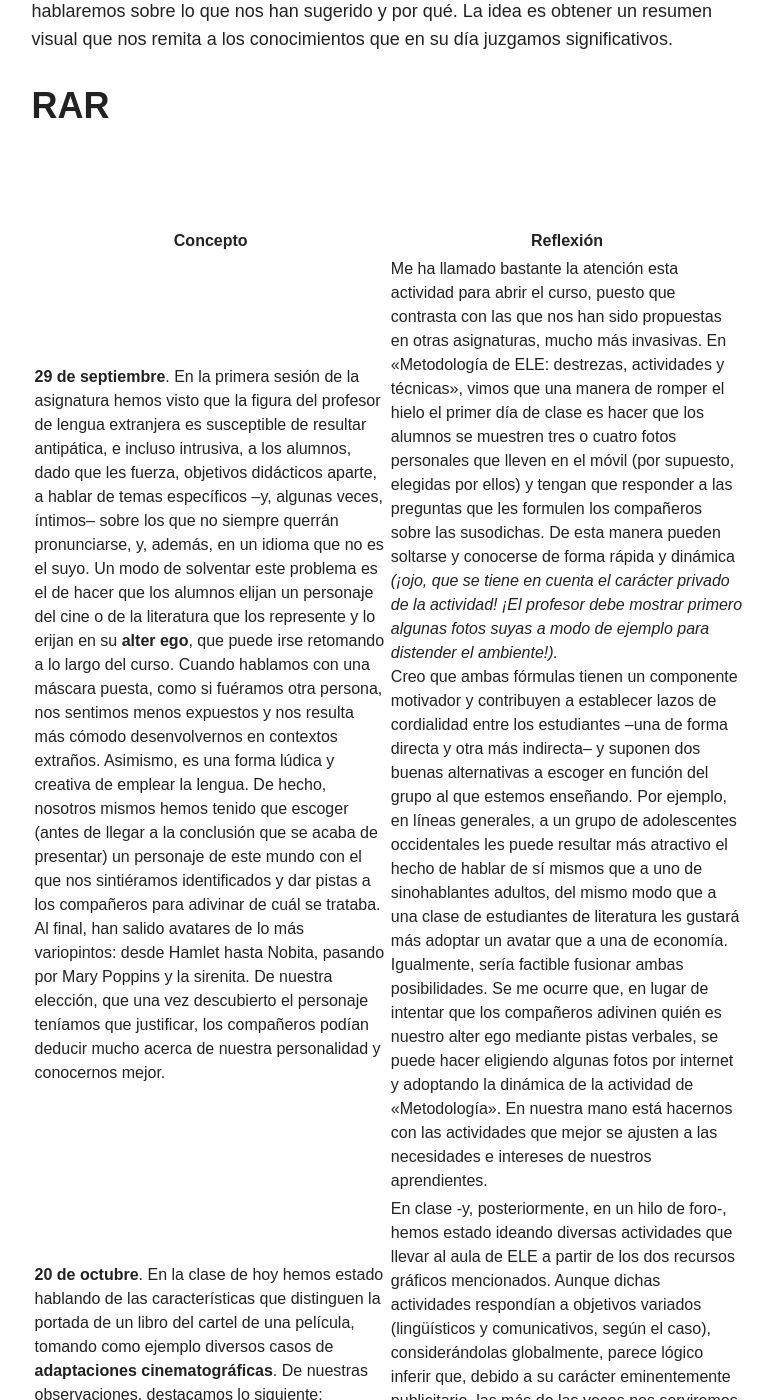
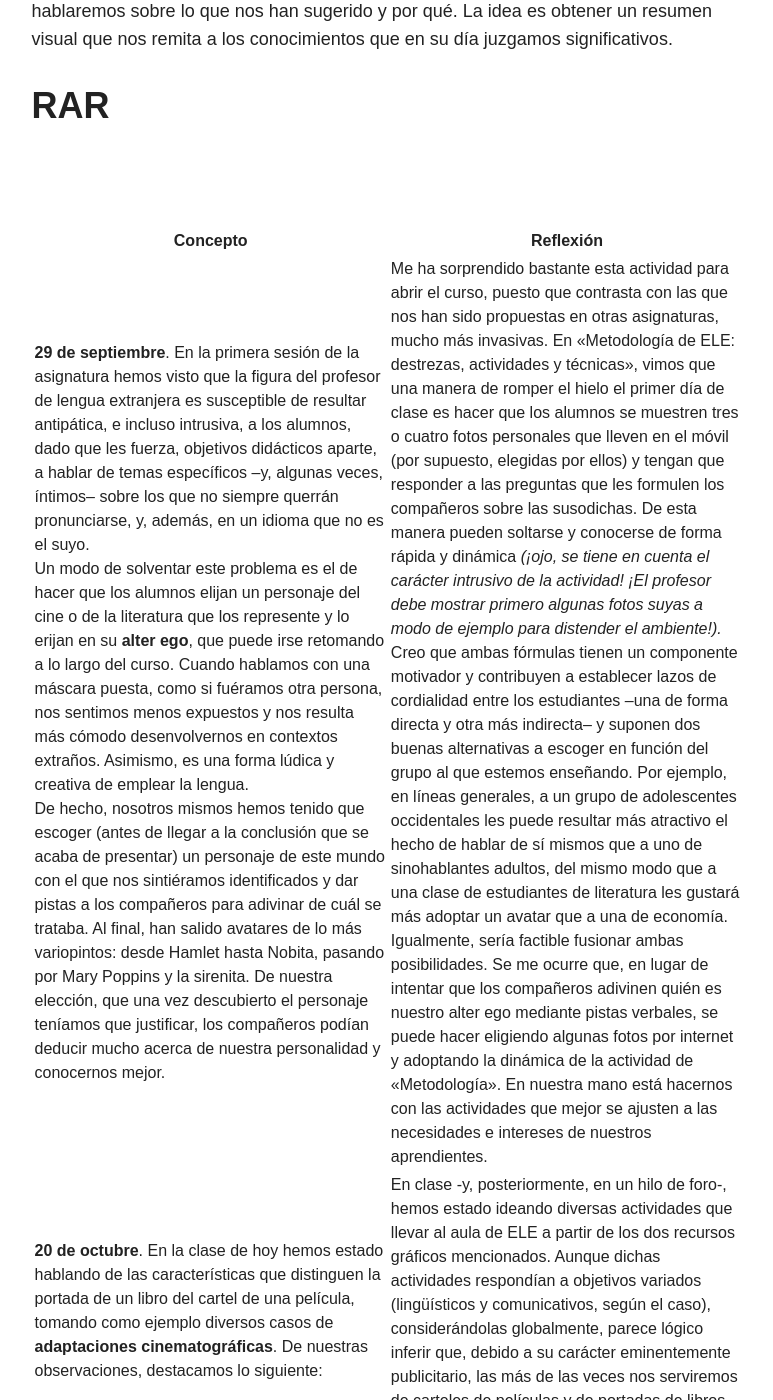
Before and after one commit to immalopez/immalopez.github.io, a Jekyll site: the page built from _posts/blog/2017-10-20-registro-de-aprendizaje-reflexivo.md, in a window 1280 px wide and 1400 px high, scrolled down 867 px. Shown: the whole window, without its empty margins (348-1121 px from the left). Built offline with Jekyll 4.4.1, drawn with Linux system fonts in a browser that asks for light colours; nearby versions of some CDN libraries; comment, search, counter and statistics services are not loaded.

Commit message:
Update 2017-10-20-registro-de-aprendizaje-reflexivo.md

```diff
--- a/_posts/blog/2017-10-20-registro-de-aprendizaje-reflexivo.md
+++ b/_posts/blog/2017-10-20-registro-de-aprendizaje-reflexivo.md
@@ -24,9 +24,11 @@ Para ello, seguiremos un procedimiento de **reflexión en columna**: en la izqui
     </tr>
     <tr>
       <td width="50%"><strong>29 de septiembre</strong>. En la primera sesión de la asignatura hemos visto que la figura del profesor de lengua extranjera es susceptible de resultar antipática, e incluso intrusiva, a los alumnos, dado que les fuerza, objetivos didácticos aparte, a hablar de temas específicos –y, algunas veces, íntimos– sobre los que no siempre querrán pronunciarse, y, además, en un idioma que no es el suyo.
+        <br />
 Un modo de solventar este problema es el de hacer que los alumnos elijan un personaje del cine o de la literatura que los represente y lo erijan en su <strong>alter ego</strong>, que puede irse retomando a lo largo del curso. Cuando hablamos con una máscara puesta, como si fuéramos otra persona, nos sentimos menos expuestos y nos resulta más cómodo desenvolvernos en contextos extraños. Asimismo, es una forma lúdica y creativa de emplear la lengua.
+        <br />
 De hecho, nosotros mismos hemos tenido que escoger (antes de llegar a la conclusión que se acaba de presentar) un personaje de este mundo con el que nos sintiéramos identificados y dar pistas a los compañeros para adivinar de cuál se trataba. Al final, han salido avatares de lo más variopintos: desde Hamlet hasta Nobita, pasando por Mary Poppins y la sirenita. De nuestra elección, que una vez descubierto el personaje teníamos que justificar, los compañeros podían deducir mucho acerca de nuestra personalidad y conocernos mejor.</td>
-      <td>Me ha llamado bastante la atención esta actividad para abrir el curso, puesto que contrasta con las que nos han sido propuestas en otras asignaturas, mucho más invasivas. En «Metodología de ELE: destrezas, actividades y técnicas», vimos que una manera de romper el hielo el primer día de clase es hacer que los alumnos se muestren tres o cuatro fotos personales que lleven en el móvil (por supuesto, elegidas por ellos) y tengan que responder a las preguntas que les formulen los compañeros sobre las susodichas. De esta manera pueden soltarse y conocerse de forma rápida y dinámica <i>(¡ojo, que se tiene en cuenta el carácter privado de la actividad! ¡El profesor debe mostrar primero algunas fotos suyas a modo de ejemplo para distender el ambiente!).
+      <td>Me ha sorprendido bastante esta actividad para abrir el curso, puesto que contrasta con las que nos han sido propuestas en otras asignaturas, mucho más invasivas. En «Metodología de ELE: destrezas, actividades y técnicas», vimos que una manera de romper el hielo el primer día de clase es hacer que los alumnos se muestren tres o cuatro fotos personales que lleven en el móvil (por supuesto, elegidas por ellos) y tengan que responder a las preguntas que les formulen los compañeros sobre las susodichas. De esta manera pueden soltarse y conocerse de forma rápida y dinámica <i>(¡ojo, se tiene en cuenta el carácter intrusivo de la actividad! ¡El profesor debe mostrar primero algunas fotos suyas a modo de ejemplo para distender el ambiente!).
     </i>
   <br />
 Creo que ambas fórmulas tienen un componente motivador y contribuyen a establecer lazos de cordialidad entre los estudiantes –una de forma directa y otra más indirecta– y suponen dos buenas alternativas a escoger en función del grupo al que estemos enseñando. Por ejemplo, en líneas generales, a un grupo de adolescentes occidentales les puede resultar más atractivo el hecho de hablar de sí mismos que a uno de sinohablantes adultos, del mismo modo que a una clase de estudiantes de literatura les gustará más adoptar un avatar que a una de economía. Igualmente, sería factible fusionar ambas posibilidades. Se me ocurre que, en lugar de intentar que los compañeros adivinen quién es nuestro alter ego mediante pistas verbales, se puede hacer eligiendo algunas fotos por internet y adoptando la dinámica de la actividad de «Metodología». En nuestra mano está hacernos con las actividades que mejor se ajusten a las necesidades e intereses de nuestros aprendientes.
```
